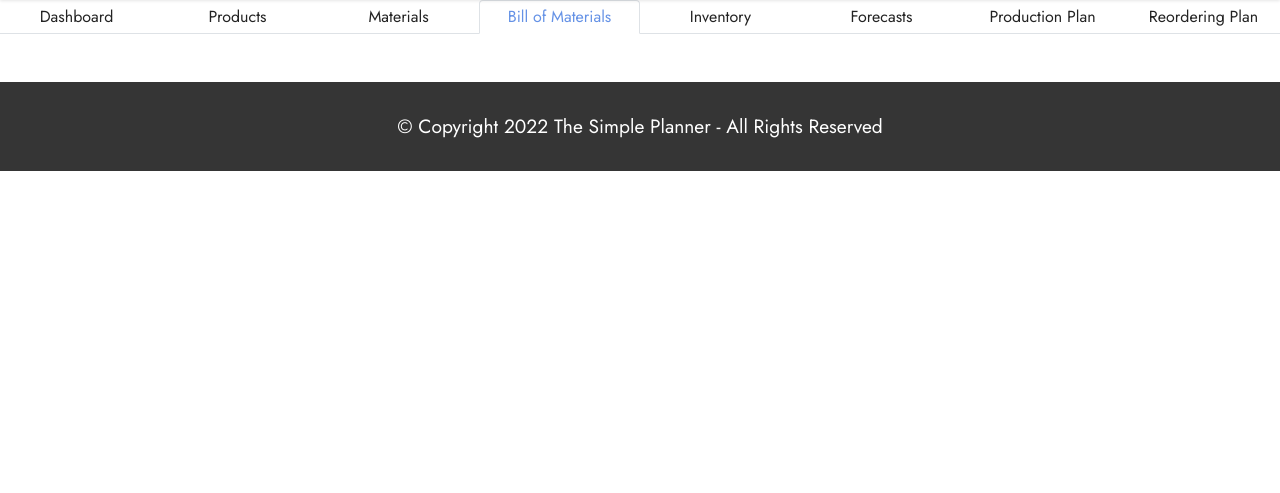
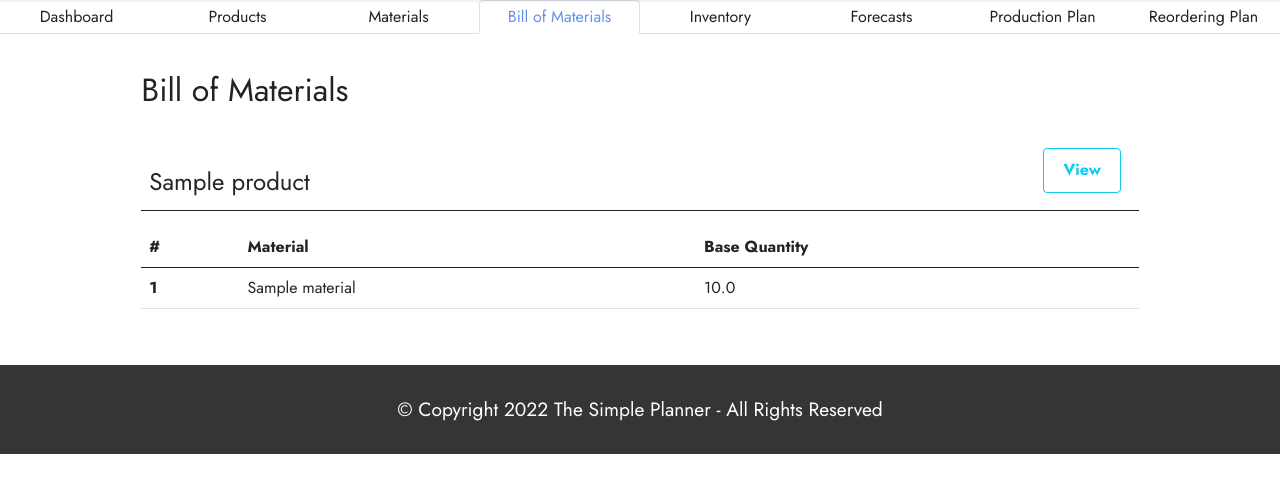
Before and after one commit to ghulamhasnain/thesimpleplanner, a Django app: page /planning/bom in a window 1280 px wide. Shown: the part 71-564 px from the top of the page. Run offline with Django 3.2, Linux system fonts and the light colour scheme; a user stored in the database is signed in; tables that the repository leaves empty hold one stand-in row (values such as "Sample post"); lists and menus that the app fills with data are empty; some libraries are stand-ins or nearby versions.

Commit message:
Navbar and menu

```diff
--- a/planning/views.py
+++ b/planning/views.py
@@ -169,7 +169,16 @@ class AddMaterial(LoginRequiredMixin, View):
 
 class BillOfMaterials(LoginRequiredMixin, View):
 	def get(self, request):
-		return render(request, 'bom.html')
+		bom_list = []
+		products = Product.objects.all()
+		for p in products:
+			try:
+				bom = BillOfMaterial.objects.filter(product = p)
+			except:
+				bom = False
+			if bom:
+				bom_list.append([p, bom])
+		return render(request, 'bom.html', {'bom_list': bom_list})
 
 class AddBillOfMaterials(LoginRequiredMixin, View):
 	def get(self, request, productItemCode):
--- a/templates/base.html
+++ b/templates/base.html
@@ -61,7 +61,7 @@
     </nav>
 </section>
 
-<div class="row">
+<div class="row d-none d-lg-block">
     <ul class="nav nav-tabs nav-justified">
         <li id="dashboard-link" class="nav-item">
             <a class="nav-link" aria-current="page" href="/planning/dashboard">Dashboard</a>
@@ -90,6 +90,24 @@
     </ul>
 </div>
 
+<div class="row d-lg-none">
+    <div class="col-10 offset-1">
+        <a class="btn btn-info dropdown-toggle w-100" href="#" role="button" data-bs-toggle="dropdown" aria-expanded="false">
+            Menu
+        </a>
+        <ul class="dropdown-menu">
+            <li><a class="dropdown-item" href="/planning/dashboard">Dashboard</a></li>
+            <li><a class="dropdown-item" href="/planning/products">Products</a></li>
+            <li><a class="dropdown-item" href="/planning/materials">Materials</a></li>
+            <li><a class="dropdown-item" href="/planning/bom">Bill of Materials</a></li>
+            <li><a class="dropdown-item" href="/planning/inventory">Inventory</a></li>
+            <li><a class="dropdown-item" href="/planning/forecasts">Forecasts</a></li>
+            <li><a class="dropdown-item" href="/planning/production">Production Plan</a></li>
+            <li><a class="dropdown-item" href="/planning/reordering">Reordering Plan</a></li>
+        </ul>
+    </div>
+</div>
+
 <div class="row">
     <div class="col-md-10 offset-md-1 pt-4 pb-4">
         {% block content %}{% endblock %}
--- a/templates/bom-add.html
+++ b/templates/bom-add.html
@@ -13,7 +13,7 @@
 </div>
 <form action="/planning/bom/{{product.itemcode}}/add" method="POST">{% csrf_token %}
     <div class="row m-3">
-        <div class="col-12">
+        <div style="overflow-x:auto" class="col-12">
             <table class="table table-hover">
                 <thead>
                     <tr>
@@ -50,7 +50,7 @@
     <div class="row m-3">
         <div class="col-12">
             <div class="col">
-                <input type="submit" class="btn btn-primary" value="Save">
+                <input type="submit" class="btn btn-outline-success" value="Save">
             </div>
         </div>
     </div>
--- a/templates/bom-edit.html
+++ b/templates/bom-edit.html
@@ -13,7 +13,7 @@
 </div>
 <form action="/planning/bom/{{product.itemcode}}/edit" method="POST">{% csrf_token %}
     <div class="row m-3">
-        <div class="col-12">
+        <div style="overflow-x:auto" class="col-12">
             <table class="table table-hover">
                 <thead>
                     <tr>
@@ -50,7 +50,7 @@
     <div class="row m-3">
         <div class="col-12">
             <div class="col">
-                <input type="submit" class="btn btn-primary" value="Save">
+                <input type="submit" class="btn btn-outline-success" value="Save">
             </div>
         </div>
     </div>
@@ -60,7 +60,7 @@
     <div class="row m-3">
         <div class="col-12">
             <div class="col">
-                <input class="btn btn-danger" type="submit" value="Delete">
+                <input class="btn btn-outline-danger" type="submit" value="Delete">
             </div>
         </div>
     </div>
--- a/templates/bom.html
+++ b/templates/bom.html
@@ -4,6 +4,51 @@
 
 {% block content %}
 
+{% load humanize %}
+
+<div class="row m-3">
+    <div class="col-12">
+        <div class="row">
+            <div class="col"><h2>Bill of Materials</h2></div>
+            <!-- <div class="col text-end"><a class="btn btn-outline-info" href="/planning/forecasts/edit">Edit Forecast</a></div> -->
+        </div>
+    </div>
+</div>
+<div class="row m-3">
+    <div style="overflow-x:auto" class="col-12">
+        {% for b in bom_list %}
+        <table class="table table-hover">
+            <thead>
+                <tr>
+                    <th scope="col"><h4>{{b.0.name}}</h4></th>
+                    <th scope="col" class="align-right"><a class="btn btn-outline-info" href="/planning/products/{{b.0.itemcode}}/view">View</a></th>
+                </tr>
+            </thead>
+            <tbody>
+                <table class="table">
+                    <thead>
+                        <tr>
+                            <th scope="col">#</th>
+                            <th>Material</th>
+                            <th>Base Quantity</th>
+                        </tr>
+                    </thead>
+                    {% for bom in b.1 %}
+                    <tbody>
+                        <tr>
+                            <th scope="row">{{forloop.counter}}</th>
+                            <td>{{bom.material.name}}</td>
+                            <td>{{bom.base_quantity}}</td>
+                        </tr>
+                    </tbody>
+                    {% endfor %}
+                </table>
+            </tbody>
+        </table>
+        {% endfor %}
+    </div>
+</div>
+
 <script>
     document.getElementById("bom-link").classList.add('active');
 </script>
--- a/templates/production-plans.html
+++ b/templates/production-plans.html
@@ -13,7 +13,7 @@
     </div>
 </div>
 <div class="row m-3">
-    <div style="overflow-x:auto" class="col-12">
+    <div style="overflow-x:auto; white-space: nowrap;" class="col-12">
         <table class="table table-hover">
             <thead>
                 <tr>
```
